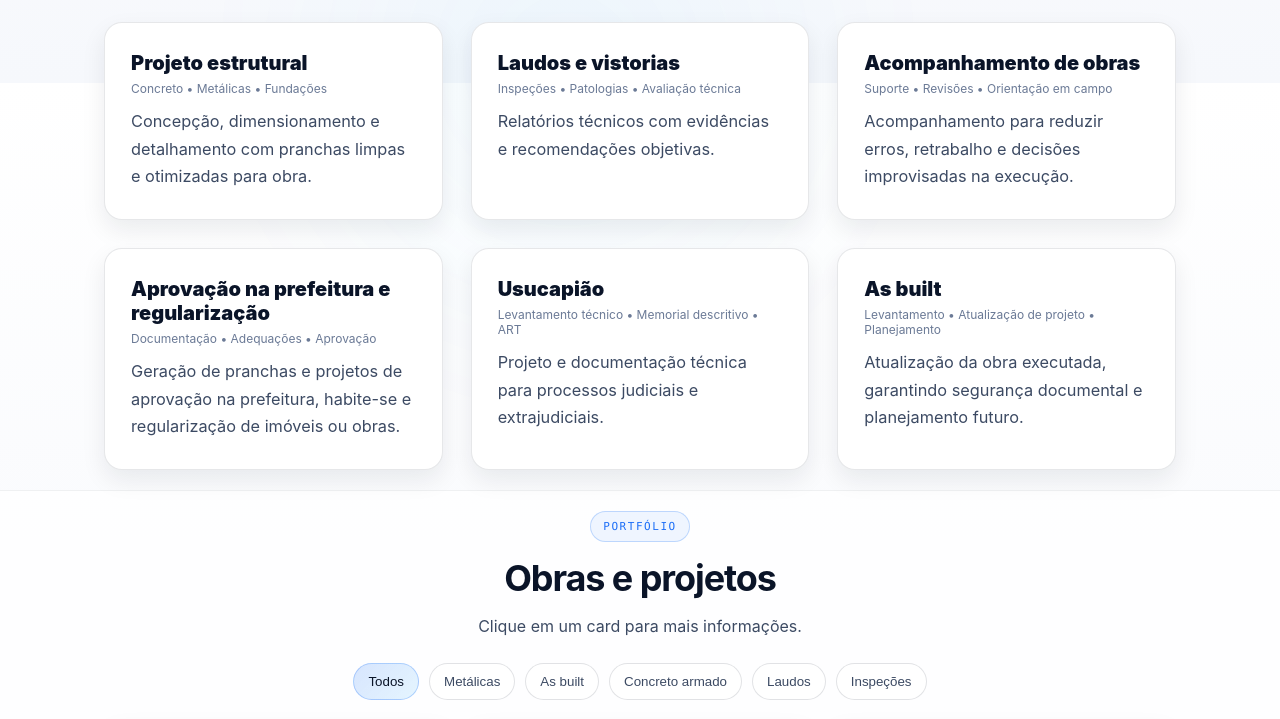
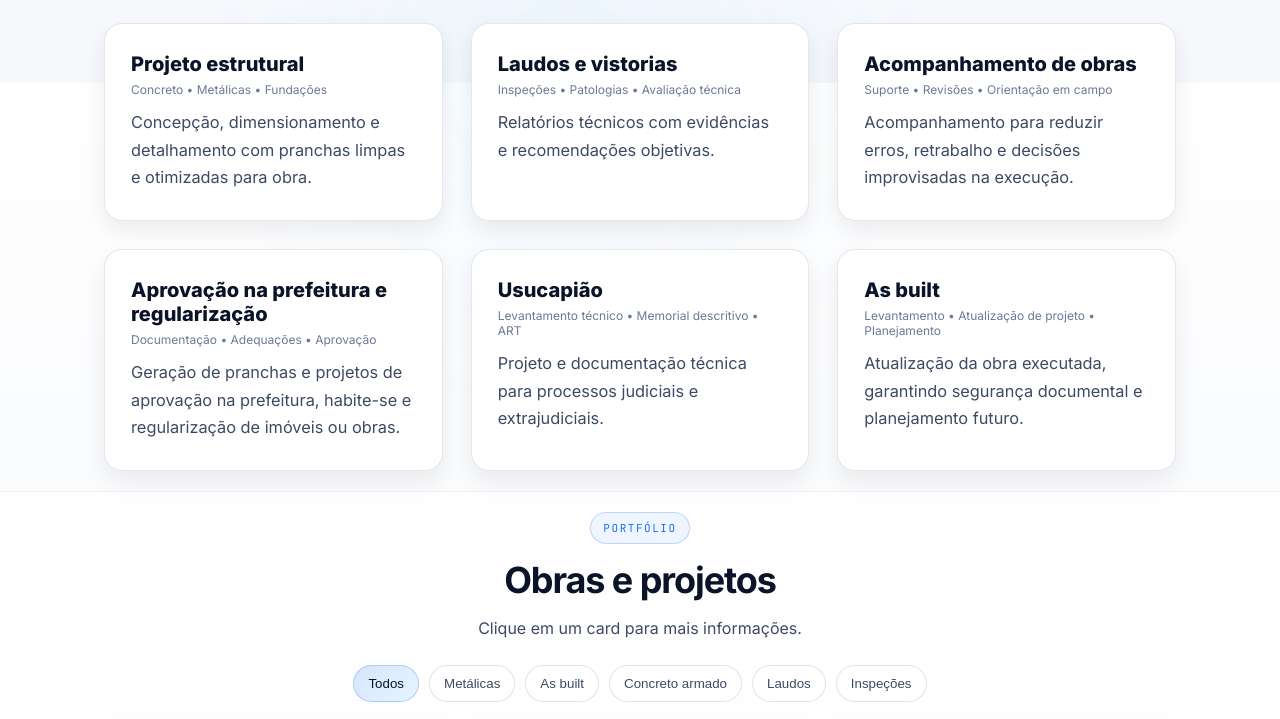
Before and after one commit to marcosrsneto/marcosrsneto.github.io, a plain HTML site: page index.html in a window 1280 px wide. Shown: the part 717-1436 px from the top of the page. Drawn offline with Linux system fonts and the light colour scheme.

Commit message:
Update index.html

```diff
--- a/index.html
+++ b/index.html
@@ -41,8 +41,10 @@
   <meta name="twitter:image" content="https://marcosneto.com.br/img/capa2.png">
 
   <!-- Performance -->
+  <!-- Fonts -->
   <link rel="preconnect" href="https://fonts.googleapis.com">
   <link rel="preconnect" href="https://fonts.gstatic.com" crossorigin>
+  <link href="https://fonts.googleapis.com/css2?family=Inter:wght@400;600;700;800&family=JetBrains+Mono:wght@400;600&display=swap" rel="stylesheet">
 
   <!-- CSS -->
   <link rel="stylesheet" href="/styles.css" />
```
